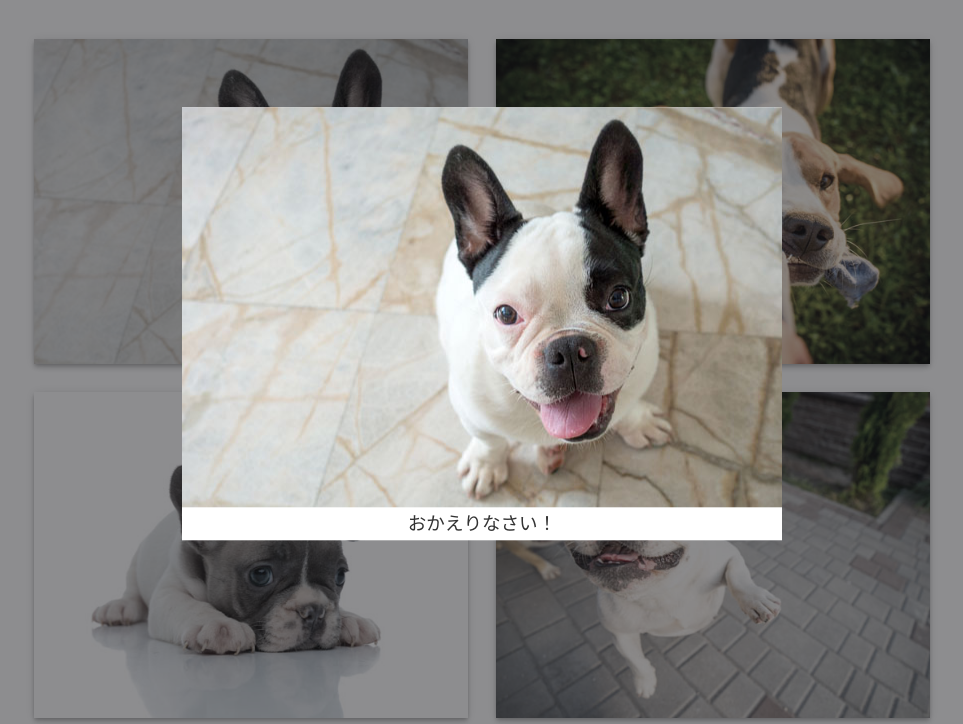
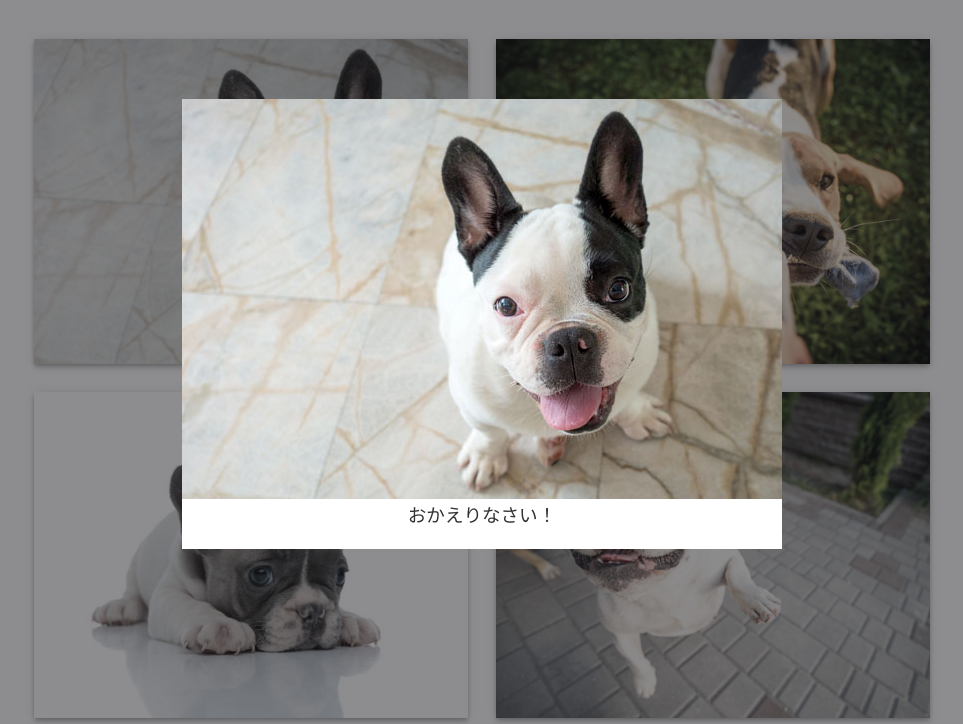
Before and after one commit to yskf0327/js-dynamic-modal, a plain HTML site: page index.html in a window 1280 px wide. Both pictures are taken after a click on the item 409 px from the left and 277 px from the top of the page. Shown: the part 76-800 px from the top of the page, without its empty margins (158-1121 px from the left). Drawn offline with nearby package versions, Linux system fonts and the light colour scheme; a web font is replaced by a local one.

Commit message:
vanilla js で書き換え。データをモジュール化

```diff
--- a/index.html
+++ b/index.html
@@ -17,41 +17,6 @@
 		<div class="container">
 			<h1 class="title-style01">Cute Puppies</h1>
 			<ul class="grid-container">
-				<li class="grid-item" id="item01">
-					<figure><img src="img/image01.jpg" alt="">
-						<figcaption>おかえりなさい！</figcaption>
-					</figure>
-				</li>
-				<li class="grid-item" id="item02">
-					<figure><img src="img/image02.jpg" alt="">
-						<figcaption>まけないぞおおおお</figcaption>
-					</figure>
-				</li>
-				<li class="grid-item" id="item03">
-					<figure><img src="img/image03.jpg" alt="">
-						<figcaption>さみしいな…</figcaption>
-					</figure>
-				</li>
-				<li class="grid-item" id="item04">
-					<figure><img src="img/image04.jpg" alt="">
-						<figcaption>ぼくをうつして！！</figcaption>
-					</figure>
-				</li>
-				<li class="grid-item" id="item05">
-					<figure><img src="img/image05.jpg" alt="">
-						<figcaption>このタオル、おきにいりなの</figcaption>
-					</figure>
-				</li>
-				<li class="grid-item" id="item06">
-					<figure><img src="img/image06.jpg" alt="">
-						<figcaption>ふたりはなかよし</figcaption>
-					</figure>
-				</li>
-				<li class="grid-item" id="item07">
-					<figure><img src="img/image07.jpg" alt="">
-						<figcaption>なみのり、じょうずでしょ？</figcaption>
-					</figure>
-				</li>
 			</ul>
 			<dialog class="modal">
 				<div class="modal-content"></div>
@@ -61,8 +26,7 @@
 	<footer class="footer">
 		<small>&copy; Cute Puppeis</small>
 	</footer>
-	<script src="https://code.jquery.com/jquery-3.6.0.min.js" integrity="sha256-/xUj+3OJU5yExlq6GSYGSHk7tPXikynS7ogEvDej/m4=" crossorigin="anonymous"></script>
-	<script src="js/script.js"></script>
+	<script type="module" src="js/script.js"></script>
 </body>
 
 </html>
--- /dev/null
+++ b/js/puppyArray.js
@@ -0,0 +1,44 @@
+export const puppyArray = [
+  {
+    id: 1,
+    image: 'image01.jpg',
+    msg: 'おかえりなさい！',
+    alt: '飼い主を見上げるフレンチブルドックの写真'
+  },
+  {
+    id: 2,
+    image: 'image02.jpg',
+    msg: 'まけないぞおおおお',
+    alt: 'タオルの引っ張り合いをするビーグルの写真'
+  },
+  {
+    id: 3,
+    image: 'image03.jpg',
+    msg: 'さみしいな…',
+    alt: '伏せをして上目遣いをするパグの写真'
+  },
+  {
+    id: 4,
+    image: 'image04.jpg',
+    msg: 'ぼくをうつして！！',
+    alt: 'カメラに向かって飛び跳ねるパグの写真'
+  },
+  {
+    id: 5,
+    image: 'image05.jpg',
+    msg: 'このタオル、おきにいりなの',
+    alt: 'タオルにくるまるコーギーの写真'
+  },
+  {
+    id: 6,
+    image: 'image06.jpg',
+    msg: 'ふたりはなかよし',
+    alt: '子猫に寄り添うラブラドールレトリバーの写真'
+  },
+  {
+    id: 7,
+    image: 'image07.jpg',
+    msg: 'なみのり、じょうずでしょ？',
+    alt: 'サーフボードにお座りするジャック・ラッセル・テリアの写真'
+  },
+]
--- a/js/script.js
+++ b/js/script.js
@@ -1,29 +1,41 @@
-$(() => {
-	let item = $('.grid-item'); //各写真をjQueryオブジェクトとして取得
-	let modal = document.querySelector('.modal'); //dialogタグ要素を取得
-	let content = $('.modal-content'); //モーダルの内容を表示する箇所をjQueryオブジェクトとして取得
+import { puppyArray } from './puppyArray.js';
+const gridContainer = document.querySelector('.grid-container');
+const modal = document.querySelector('.modal');
+const modalImg = document.createElement('img');
+const modalMsg = document.createElement('p');
 
-	//↓↓写真がクリックされたときの処理↓↓
-	item.on('click', function () {
-		let imgId = $(this).attr('id').slice(4); //クリックされた写真のidを取得して5文字目以降を取得
-		let caption = $(this).find('figcaption').text();//クリックされた写真内のキャプションを取得
-		scrollTop = $(window).scrollTop(); //現在のスクロール位置を取得(グローバル変数)
-		content.html(`<img src="img/image${imgId}.jpg"><p>${caption}</p>`); //モーダルの内容に写真とキャプションを挿入
-		$('body').css({
-			'position': 'fixed',
-			'top': `-${scrollTop}px`
-		}); //モーダルの背面がスクロールされないようにする & クリックイベント発生時のスクロール位置まで移動させる
-		modal.showModal(); //モーダルを表示させる(dialogタグ用のメソッド)
-		return false;
+puppyArray.forEach(puppy => {
+	const gridItem = document.createElement('li');
+	gridItem.classList.add('grid-item');
+
+	const gridInner = document.createElement('a');
+	gridInner.setAttribute('href', '#');
+	gridInner.setAttribute('data-msg', puppy.msg);
+
+	const gridImg = document.createElement('img');
+	gridImg.setAttribute('src', 'img/' + puppy.image);
+	gridImg.setAttribute('alt', puppy.alt);
+
+	gridInner.append(gridImg);
+	gridItem.append(gridInner);
+	gridContainer.append(gridItem);
+
+	gridInner.addEventListener('click', (e) => {
+		e.preventDefault();
+		modalImg.setAttribute('src', 'img/' + puppy.image);
+		modalImg.setAttribute('alt', puppy.alt);
+		modalMsg.innerText = puppy.msg;
+		modal.children[0].append(modalImg);
+		modal.children[0].append(modalMsg);
+
+		modal.showModal();
+		document.documentElement.style.overflow = 'hidden';
 	});
 
-	// ↓↓ モーダルを閉じる処理 ↓↓
-	$(document).on('click', function (e) {
-		if ($(e.target).attr('class') === 'modal') { //クリックされた要素のクラスがmodalだったとき
-			$('body').css({ 'position': '', 'top': '' }); //bodyをスクロールできるようにする
-			$(window).scrollTop(scrollTop); //写真がクリックされた時のスクロール位置まで移動
-			modal.close(); //モーダルを非表示にする(dialogタグ用のメソッド)
+	modal.addEventListener('click', (e) => {
+		if (e.target.closest('.modal-content') === null) {
+			modal.close();
+			document.documentElement.style.overflow = 'auto';
 		}
-		return false;
-	});
+	})
 });
--- a/sass/module/_modal.scss
+++ b/sass/module/_modal.scss
@@ -7,18 +7,20 @@ _modal.scss
 @use "../setting/mediaquery" as mq;
 
 .modal {
-	position: absolute;
-	top: 50%;
-	left: 50%;
-	transform: translate(-50%, -50%);
+	position: fixed;
+	margin: auto;
+	inset: 0;
+	aspect-ratio: 4 / 3;
+	width: clamp(360px, 60vw, 600px);
 	background-color: c.$white;
+
 	&::backdrop {
 		background-color: c.$clr__modal--bg;
 	}
 }
 
 .modal-content {
-	width: clamp(360px, 60vw, 600px);
+
 	p {
 		text-align: center;
 	}
```
Also changed, not shown: css/style.css, 1 other file.
